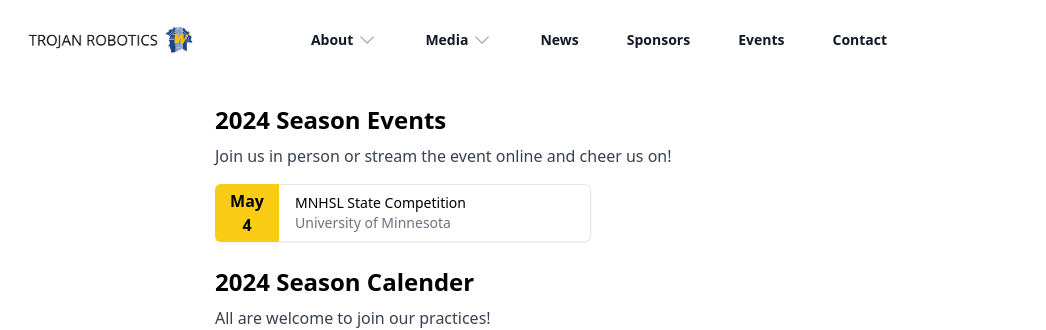
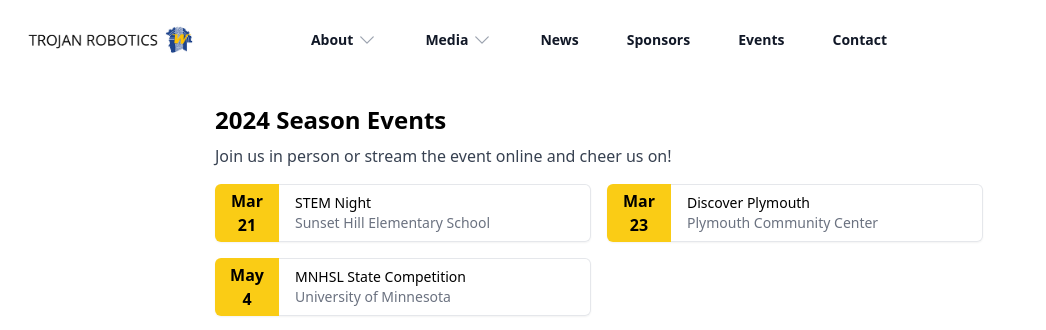
Before and after one commit to Team-2264/RoboticsWebsite, a React (Create React App) app in the folder reactjs/: page /events in a window 1280 px wide. Shown: the top 330 px of the page, without its empty margins (41-1087 px from the left). Built offline with nearby package versions, Linux system fonts and the light colour scheme.

Commit message:
Update events.js
added new event

```diff
--- a/reactjs/src/data/events.js
+++ b/reactjs/src/data/events.js
@@ -1,4 +1,16 @@
 const events = [
+        {
+        name: "STEM Night",
+        month: "Mar",
+        date: "21",
+        location: "Sunset Hill Elementary School"
+    },
+    {
+        name: "Discover Plymouth",
+        month: "Mar",
+        date: "23",
+        location: "Plymouth Community Center"
+    },
     {
         name: "MNHSL State Competition",
         month: "May",
```
